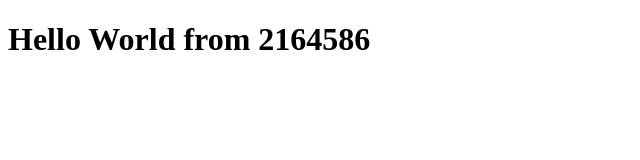
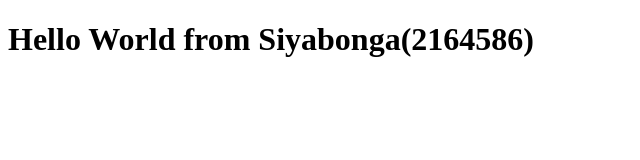
Before and after one commit to Siya-26/2164586-labs-sd-24, a plain HTML site: page student.html in a window 1280 px wide. Shown: the whole page, without its empty margins (0-640 px from the left). Drawn offline with Linux system fonts and the light colour scheme.

Commit message:
Update student.html

```diff
--- a/student.html
+++ b/student.html
@@ -1,5 +1,5 @@
 <!DOCTYPE html>
 
 <html>
-    <h1> Hello World from 2164586 </h1>
+    <h1> Hello World from Siyabonga(2164586) </h1>
 </html>
```
